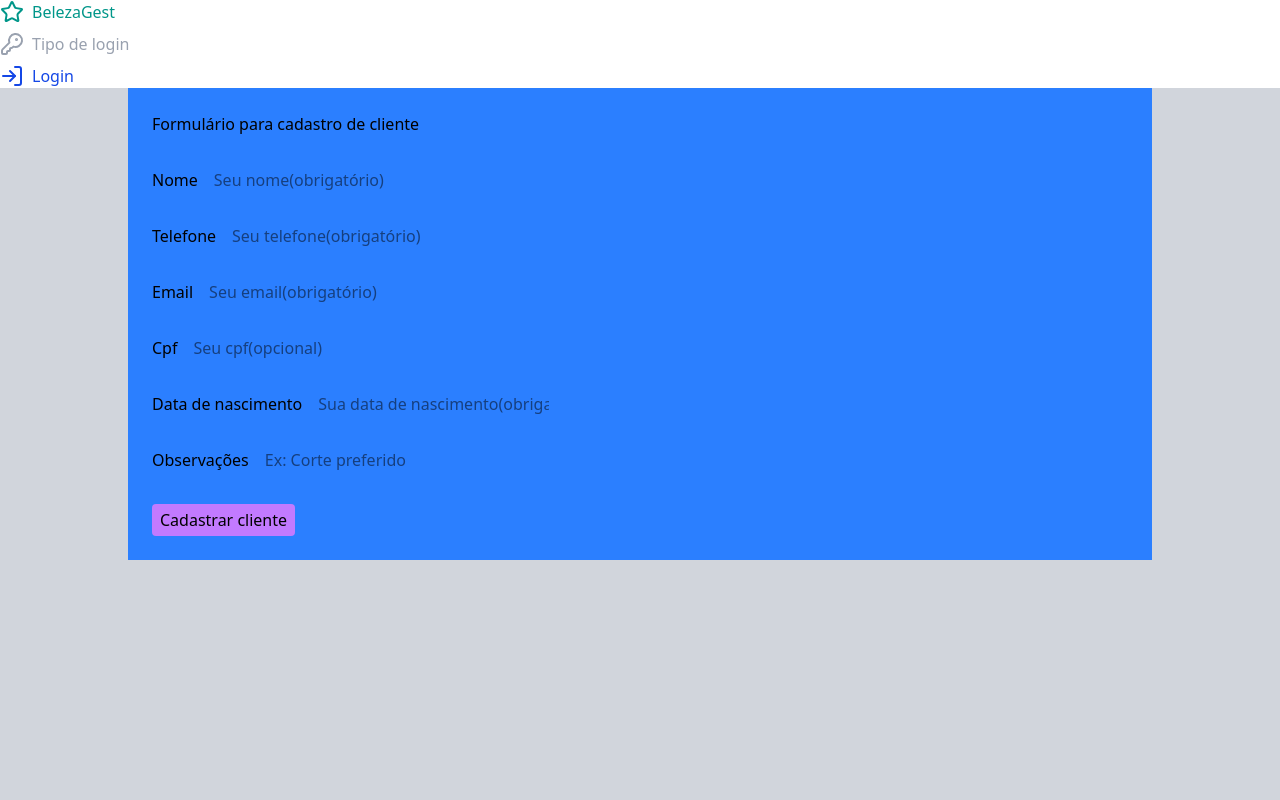
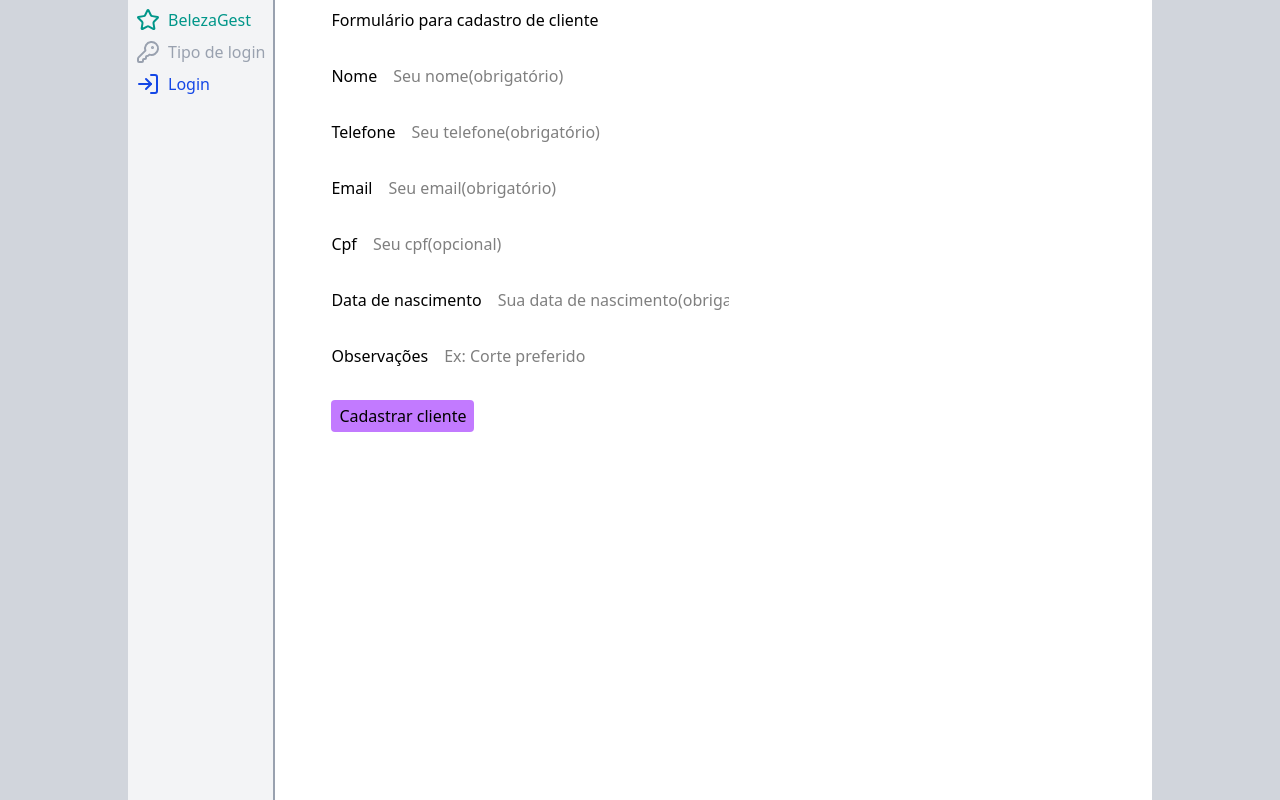
Before and after one commit to GuilhermeCasarim/estagio_unifil, a React (Vite) app in the folder front/: page /clientes in a window 1280 px wide. Built offline with nearby package versions, Linux system fonts and the light colour scheme; no server answers.

Commit message:
layout melhorado com aside

```diff
--- a/front/src/App.jsx
+++ b/front/src/App.jsx
@@ -13,6 +13,7 @@ import { Header } from './components/Header'
 import { Container } from './components/Container'
 import { ListaClientes } from './pages/ListaClientes'
 import { Agendamento } from './pages/Agendamento'
+import { MainLayout } from './components/MainLayout'
 
 function App() {
   const [authState, setAuthState] = useState({
@@ -52,12 +53,12 @@ function App() {
 
   return (
     <div className='bg-gray-300 h-screen'>
-      {/* variavel fica "global" */}
       <AuthContext.Provider value={{ authState, setAuthState, logout }}>
         <BrowserRouter >
-          <Header/>
           <Container>
-            <Routes>
+            <MainLayout/>
+            {/* <Header/> */}
+            {/* <Routes>
               <Route path='/' element={<Home />} />
               <Route path='/clientes' element={<Clientes />} />
               <Route path='/cliente/:id' element={<Cliente />} />
@@ -66,7 +67,7 @@ function App() {
               <Route path='/clientes/lista' element={<ListaClientes />} />
               <Route path='/agendamento' element={<Agendamento />} />
               <Route path='*' element={<Error />} />
-            </Routes>
+            </Routes> */}
           </Container>
         </BrowserRouter>
       </AuthContext.Provider>
--- a/front/src/components/Container.jsx
+++ b/front/src/components/Container.jsx
@@ -2,6 +2,6 @@ import React from 'react'
 
 export const Container = ({ children }) => {
   return (
-    <div className='flex mx-auto items-center w-[80%] bg-blue-500 p-4'>{children}</div>
+    <div className='flex mx-auto w-[80%] bg-white h-screen'>{children}</div>
   )
 }
--- a/front/src/components/Header.jsx
+++ b/front/src/components/Header.jsx
@@ -7,7 +7,8 @@ export const Header = () => {
   const { authState, logout } = useContext(AuthContext)
 
   return (
-    <div className='flex flex-col bg-white text-black space-y-2'>
+    <div className='flex flex-col bg-gray-100 text-black
+    space-y-2 p-2 h-screen border-r-2 border-gray-400'>
       <p className='text-teal-600 flex gap-2'>  <Star /> BelezaGest</p>
       <p className='text-gray-400 flex gap-2'> <KeyRound /> Tipo de login</p>
       {authState.status == false ? ( //renderiza insta
--- /dev/null
+++ b/front/src/components/MainLayout.jsx
@@ -0,0 +1,35 @@
+import React from 'react'
+import { Header } from './Header'
+import { Home } from '../pages/Home'
+import { Clientes } from '../pages/Clientes'
+import { Cliente } from '../pages/Cliente'
+import { Login } from '../pages/Login'
+import { ClienteEdit } from '../pages/ClienteEdit'
+import { ListaClientes } from '../pages/ListaClientes'
+import { Agendamento } from '../pages/Agendamento'
+import { Error } from '../pages/Error'
+import { Route, Routes } from 'react-router-dom'
+
+export const MainLayout = () => {
+  return (
+    <div className='flex space-x-12'>
+
+      <aside className=''>
+        <Header />
+      </aside>
+
+      <main className=''>
+        <Routes>
+          <Route path='/' element={<Home />} />
+          <Route path='/clientes' element={<Clientes />} />
+          <Route path='/cliente/:id' element={<Cliente />} />
+          <Route path='/login' element={<Login />} />
+          <Route path='/cliente/edit/:id' element={<ClienteEdit />} />
+          <Route path='/clientes/lista' element={<ListaClientes />} />
+          <Route path='/agendamento' element={<Agendamento />} />
+          <Route path='*' element={<Error />} />
+        </Routes>
+      </main>
+    </div>
+  )
+}
--- a/front/src/pages/Home.jsx
+++ b/front/src/pages/Home.jsx
@@ -13,7 +13,7 @@ export const Home = () => {
     const mes = dataAtual.toLocaleDateString('pt-BR', { month: 'long' });
     return (
         <div className='space-y-8'>
-            <div className="inicio">
+            <div className="inicio border-b-2 border-gray-400">
                 <h1>Início</h1>
                 <p>Bem vindo ao BelezaGest</p>
             </div>
```
